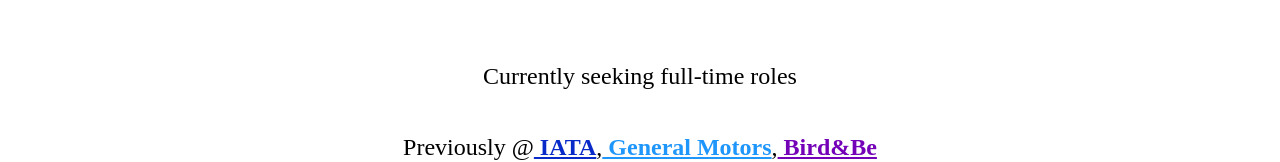
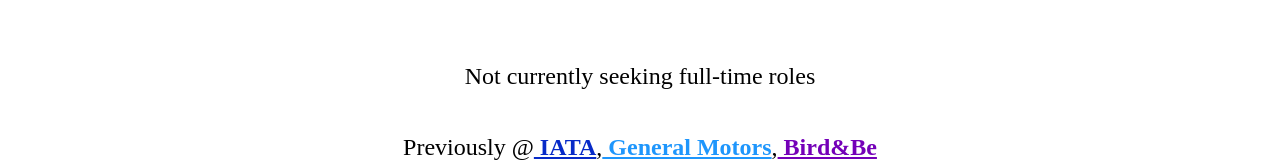
Before and after one commit to doeyeon/tony-profile, a Next.js app: page / in a window 1280 px wide. Shown: the part 294-456 px from the top of the page. Built offline with nearby package versions, Linux system fonts and the light colour scheme.

Commit message:
Update index.tsx

```diff
--- a/pages/index.tsx
+++ b/pages/index.tsx
@@ -62,6 +62,9 @@ const CenteredSection = styled.div`
   padding: 80px 0;
   width: 50%;
   margin: auto;
+  @media (max-width: 768px) {
+    width: 80%;
+  }
 `;
 
 const ExperienceSection = styled.section`
@@ -169,7 +172,7 @@ function IntroductionSection() {
       <h2 style={{ fontWeight: 600, fontSize: 56, textAlign: 'center' }}>Hi, I&apos;m Tony</h2>
       <h3 style={{ fontWeight: 400, fontSize: 22, marginBottom: 40, textAlign: 'center', color: '#495057' }}>B.S (Hons) Computer Science w/ math minor</h3>
       <h3 style={{ fontWeight: 400, fontSize: 24, marginBottom: 20, textAlign: 'center' }}>
-        Currently seeking full-time roles
+        Not currently seeking full-time roles
       </h3>
       <h3 style={{ fontWeight: 400, fontSize: 24, textAlign: 'center' }}>
         Previously @
```
